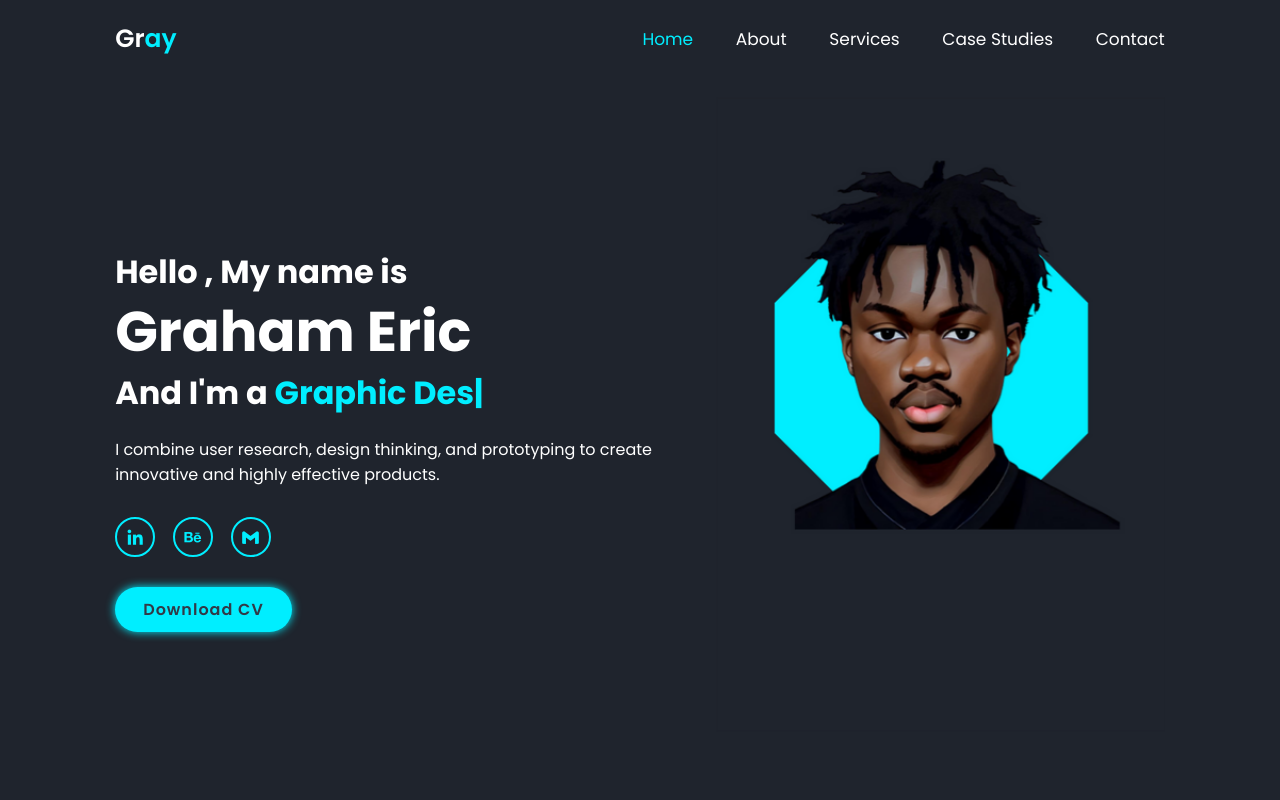
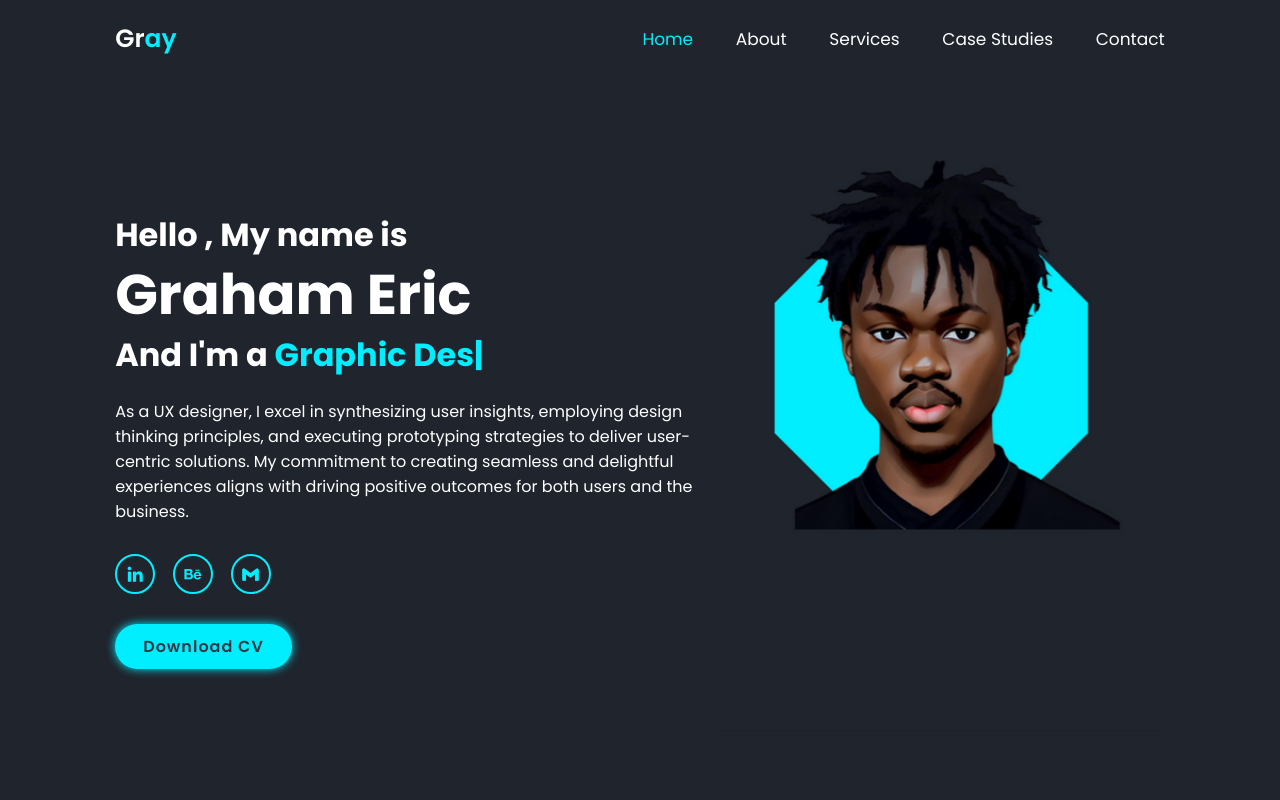
Before and after one commit to graye/grahamportfolio.github.io, a plain HTML site: page index.html in a window 1280 px wide. Shown: the top 800 px of the page. Drawn offline with nearby package versions, Linux system fonts and the light colour scheme.

Commit message:
Update index.html

```diff
--- a/index.html
+++ b/index.html
@@ -34,7 +34,7 @@
       <h3>Hello , My name is</h3>
       <h1>Graham Eric</h1>
       <h3>And I'm a <span class="multiple-text"></span></h3>
-      <p> I combine user research, design thinking, and prototyping to create innovative and highly effective products.
+      <p>As a UX designer, I excel in synthesizing user insights, employing design thinking principles, and executing prototyping strategies to deliver user-centric solutions. My commitment to creating seamless and delightful experiences aligns with driving positive outcomes for both users and the business.
       </p>
       <div class="social-media">
         <a href="https://www.linkedin.com/in/graham-eric-1b8b7b199/" target="_blank"><i class='bx bxl-linkedin'></i></a>
```
